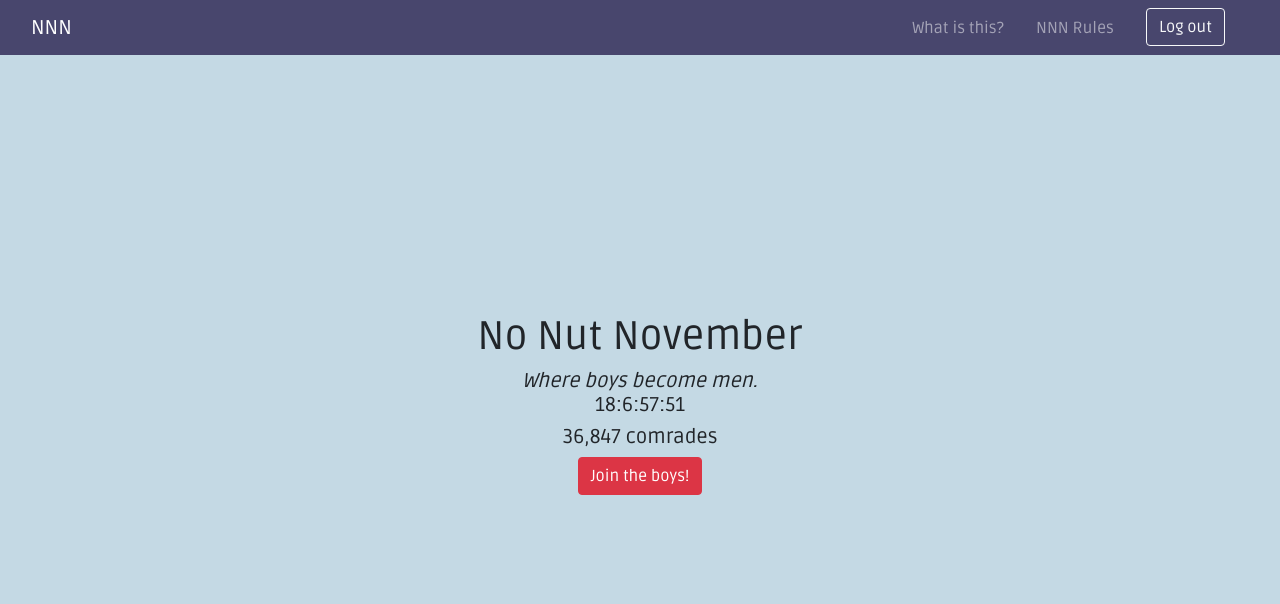
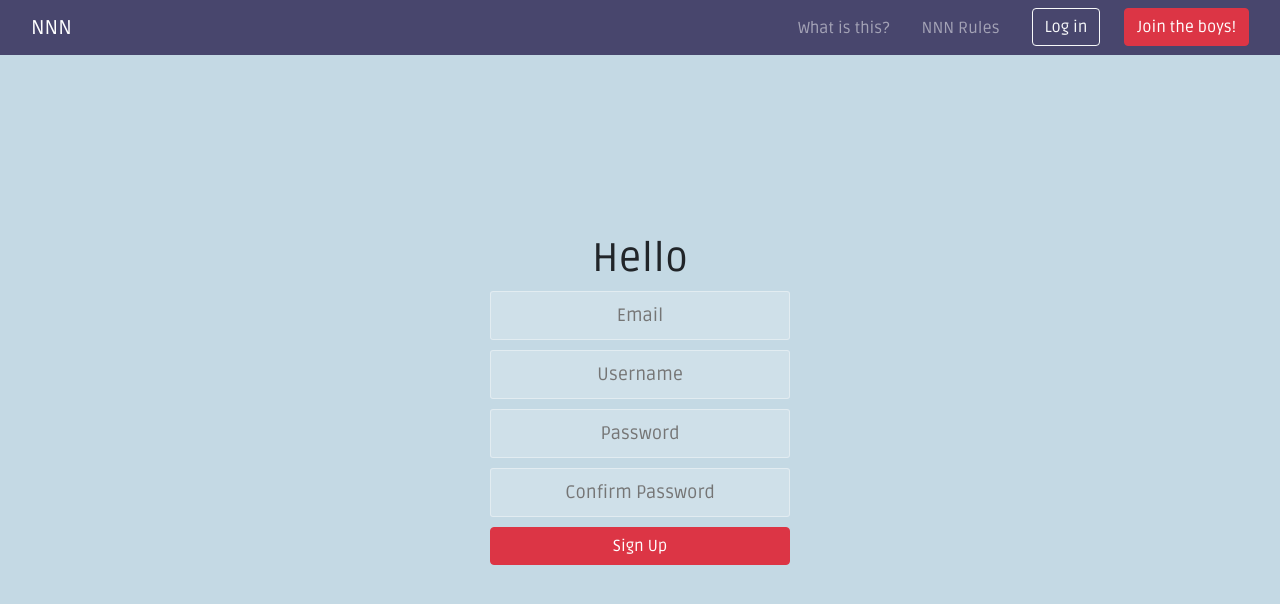
Before and after one commit to majd64/nnn-frontend, a React (Create React App) app: page /register in a window 1280 px wide. Before the commit this address led to /. Shown: the top 604 px of the page. Built offline with nearby package versions, Linux system fonts and the light colour scheme; no server answers.

Commit message:
broke app here

```diff
--- a/package.json
+++ b/package.json
@@ -2,6 +2,7 @@
   "name": "my-app",
   "version": "0.1.0",
   "private": true,
+  "proxy": "http://localhost:5000",
   "engines": {
     "node": ">= 12.19.0",
     "npm": ">= 6.14.8"
--- a/public/index.html
+++ b/public/index.html
@@ -2,6 +2,8 @@
 <html lang="en">
 
 <head>
+  <meta charset="utf-8">
+  <meta name="viewport" content="width=device-width, initial-scale=1, shrink-to-fit=no">
   <title>NNN</title>
   <link href="https://fonts.googleapis.com/css?family=Roboto+Slab|Ruda" rel="stylesheet">
   <link id="external-css" rel="stylesheet" type="text/css" href="https://fonts.googleapis.com/css?family=Montserrat&amp;display=swap" media="all">
--- a/src/components/App.jsx
+++ b/src/components/App.jsx
@@ -1,4 +1,4 @@
-import React, { useState } from "react";
+import React, { useState, useEffect } from "react";
 import {BrowserRouter as Router, Route} from "react-router-dom";
 import Register from "./Register";
 import Login from "./Login";
@@ -9,44 +9,37 @@ import Home from "./Home";
 import axios from "axios"
 
 function App() {
-  const [auth, setAuth] = useState(true);
+  const [auth, setAuth] = useState(false);
+  const api = "https://nnn-server.herokuapp.com"
 
-  const staging = false;
-  let api;
-  if (staging){
-    api = "http://localhost:5000";
-  }else{
-    api = "https://nnn-server.herokuapp.com";
-  }
-
-  const [serverURL] = useState(api);
-
-  reAuth()
+  useEffect(() => {
+    reAuth();
+  });
   function reAuth(){
+    console.log("reauth")
     axios({
       method: 'get',
+      url: '/user/auth',
       withCredentials: true,
-      url: serverURL + '/user/auth',
       headers: {
         'Content-type': 'application/x-www-form-urlencoded',
       }
-    }).then(res => {
+    }, {withCredentials: true}).then(res => {
       console.log(res.data)
-      if (res.data === "true" || res.data === true){
+      if (res.data === true){
         setAuth(true);
-      } else if (res.data === "false" || res.data === false){
+      } else if (res.data === false){
         setAuth(false);
       }
-
-    })
+    });
   }
 
   return (
     <Router>
-    <Header serverURL={serverURL} auth={auth} reAuth={reAuth}/>
+    <Header auth={auth} reAuth={reAuth}/>
       <Route path="/" exact render={(props) => (<Home {...props} auth={auth}/>)}/>
-      <Route path="/register" exact render={(props) => (<Register {...props} serverURL={serverURL} auth={auth} reAuth={reAuth}/>)}/>
-      <Route path="/login" exact render={(props) => (<Login {...props} serverURL={serverURL} auth={auth} reAuth={reAuth}/>)}/>
+      <Route path="/register" exact render={(props) => (<Register {...props} auth={auth} reAuth={reAuth}/>)}/>
+      <Route path="/login" exact render={(props) => (<Login {...props} auth={auth} reAuth={reAuth}/>)}/>
       <Route path="/about" exact component={About} />
       <Route path="/rules" exact component={Rules} />
     </Router>
--- a/src/components/Header.jsx
+++ b/src/components/Header.jsx
@@ -7,9 +7,8 @@ function Header(props) {
     axios({
       method: 'get',
       withCredentials: true,
-      url: props.serverURL + '/logout',
+      url: '/logout',
     }).then(() => {props.reAuth()})
-
   }
 
   function getNavLinks(){
--- a/src/components/Login.jsx
+++ b/src/components/Login.jsx
@@ -30,10 +30,9 @@ function Login(props) {
       method: 'post',
       data: Querystring.stringify(user),
       withCredentials: true,
-      url: props.serverURL + '/login',
-
+      url: '/login',
     }, {withCredentials: true}).then(res => {
-      console.log("resdata: " + res.data)
+      console.log(res.data)
       if (res.data === "success"){
         props.reAuth();
       }else{
--- a/src/components/Register.jsx
+++ b/src/components/Register.jsx
@@ -43,7 +43,7 @@ function Register(props) {
       method: 'post',
       data: Querystring.stringify(newUser),
       withCredentials: true,
-      url: props.serverURL + '/register',
+      url: '/register',
       headers: {
         'Content-type': 'application/x-www-form-urlencoded'
       }
```
